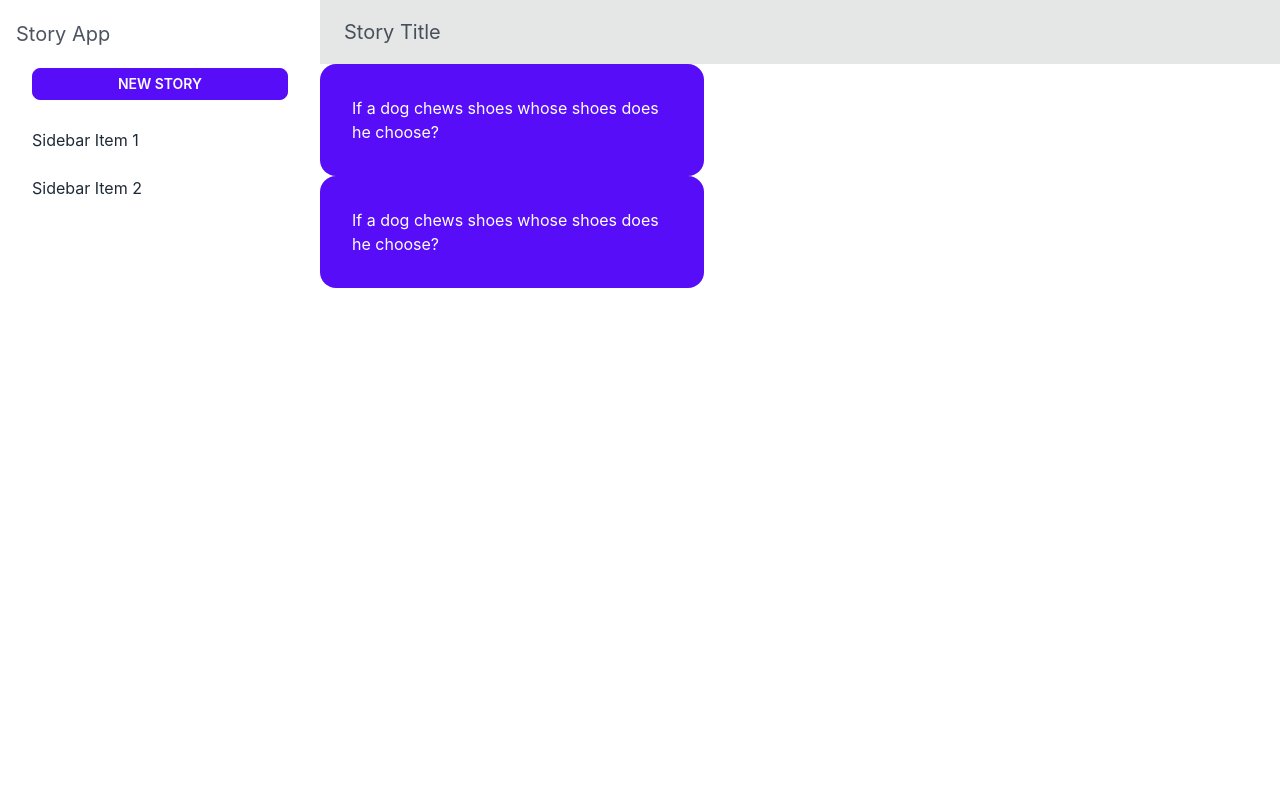
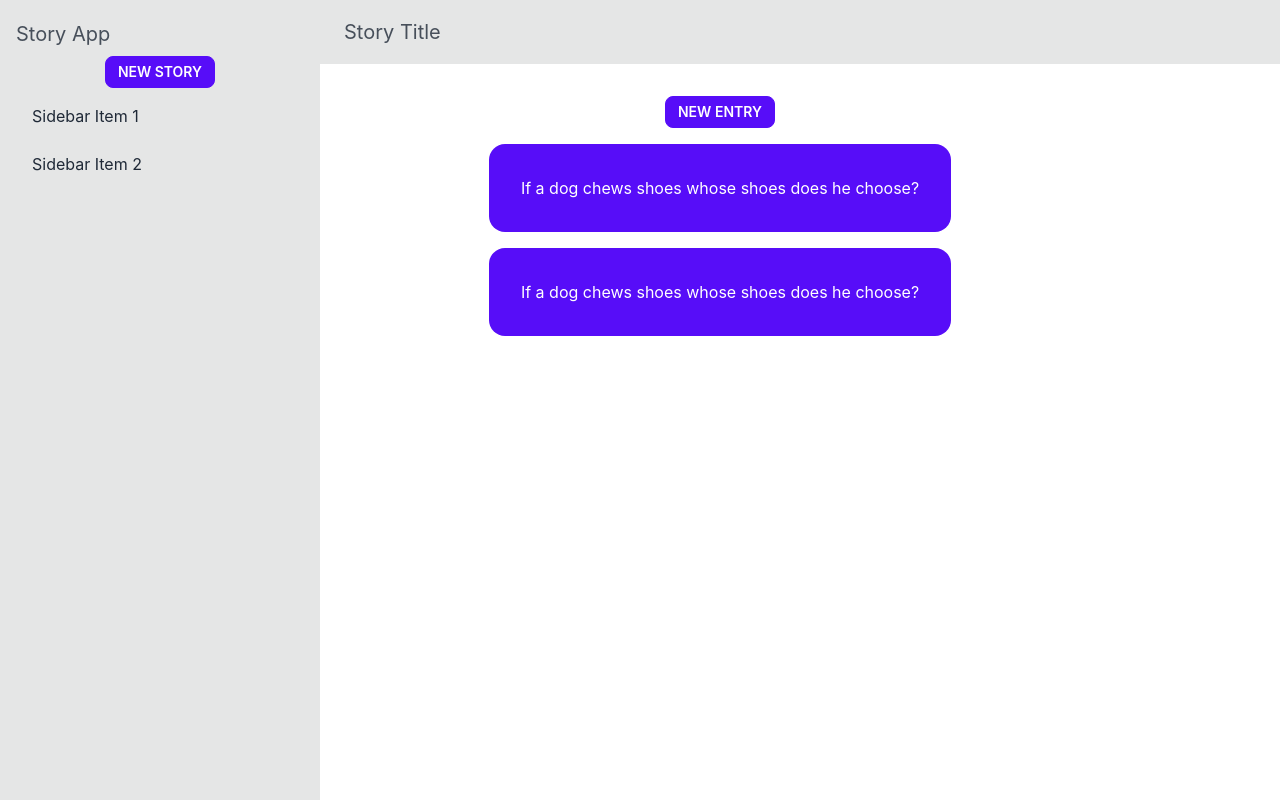
Before and after one commit to ticiadev/story-scriber, a React (Create React App) app: page / in a window 1280 px wide. Built offline with nearby package versions, Linux system fonts and the light colour scheme.

Commit message:
Update with basic layout

```diff
--- a/src/App.css
+++ b/src/App.css
@@ -1,7 +1,3 @@
 @tailwind base;
 @tailwind components;
 @tailwind utilities;
-
-#button--story-new {
-    margin: 1rem;
-}
--- a/src/App.js
+++ b/src/App.js
@@ -2,66 +2,77 @@ import './App.css';
 
 const App = () => {
   return (
-    <>
-      <Nav />
-    </>
+      <div className="drawer drawer-mobile">
+        <MainPanel />
+        <Navbar />
+      </div>
+  )
+}
+
+const Header = () => {
+  return (
+    <div className="w-full navbar bg-base-300">
+      <div className="flex-none lg:hidden">
+        <label htmlFor="my-drawer-2" className="btn btn-square btn-ghost">
+          <svg xmlns="http://www.w3.org/2000/svg" fill="none" viewBox="0 0 24 24" className="inline-block w-6 h-6 stroke-current"><path strokeLinecap="round" strokeLinejoin="round" strokeWidth="2" d="M4 6h16M4 12h16M4 18h16"></path></svg>
+        </label>
+      </div>
+      <Title />
+    </div>
   )
 }
 
 const Title = () => {
   return (
+    <div className="flex-1 px-2 mx-2"><h2 className="prose md:prose-lg lg:prose-xl">Story Title</h2></div>
+  )
+}
+
+const MainPanel = () => {
+  return (
     <>
       <input id="my-drawer-2" type="checkbox" className="drawer-toggle" />
       <div className="drawer-content flex flex-col">
-        <div className="w-full navbar bg-base-300">
-          <div className="flex-none lg:hidden">
-            <label htmlFor="my-drawer-2" className="btn btn-square btn-ghost">
-              <svg xmlns="http://www.w3.org/2000/svg" fill="none" viewBox="0 0 24 24" className="inline-block w-6 h-6 stroke-current"><path strokeLinecap="round" strokeLinejoin="round" strokeWidth="2" d="M4 6h16M4 12h16M4 18h16"></path></svg>
-            </label>
-          </div>
-          <div className="flex-1 px-2 mx-2"><h2 className="prose md:prose-lg lg:prose-xl">Story Title</h2></div>
-        </div>
+        <Header />
         <Story />
       </div>
     </>
   )
 }
 
-const Nav = () => {
+const Navbar = () => {
   return (
-    <div className="drawer drawer-mobile">
-      <Title />
       <div className="drawer-side bg-base-300">
         <label htmlFor="my-drawer-2" className="drawer-overlay"></label>
-        <ul className="menu p-4 w-80 bg-base-100 text-base-content">
+        <ul className="menu p-4 w-80 bg-base-300 text-base-content">
           <h1 className="prose md:prose-lg lg:prose-xl">Story App</h1>
-          <NewStory />
+          <div className="my-1 mx-auto"><AddNew item="Story" /></div>
           <li><a>Sidebar Item 1</a></li>
           <li><a>Sidebar Item 2</a></li>
         </ul>
       </div>
-    </div>
   )
 }
 
-const NewStory = () => {
+const AddNew = ({item}) => {
   return (
-    <button className="btn btn-primary btn-sm" id="button--story-new">New Story</button>
+    <button className="btn btn-primary btn-sm">New {item}</button>
   )
 }
 
 const Story = () => {
   return (
-    <>
+    <section className="w-10/12 mt-8 flex flex-col justify-start items-center gap-4">
+      <AddNew item="Entry" />
       <Entry />
       <Entry />
-    </>
+    </section>
   )
 }
 
 const Entry = () => {
   return (
-    <div className="card w-96 bg-primary text-primary-content">
+    <div className="card lg:card-side bg-primary text-primary-content">
       <div className="card-body">
         <p>If a dog chews shoes whose shoes does he choose?</p>
       </div>
```
